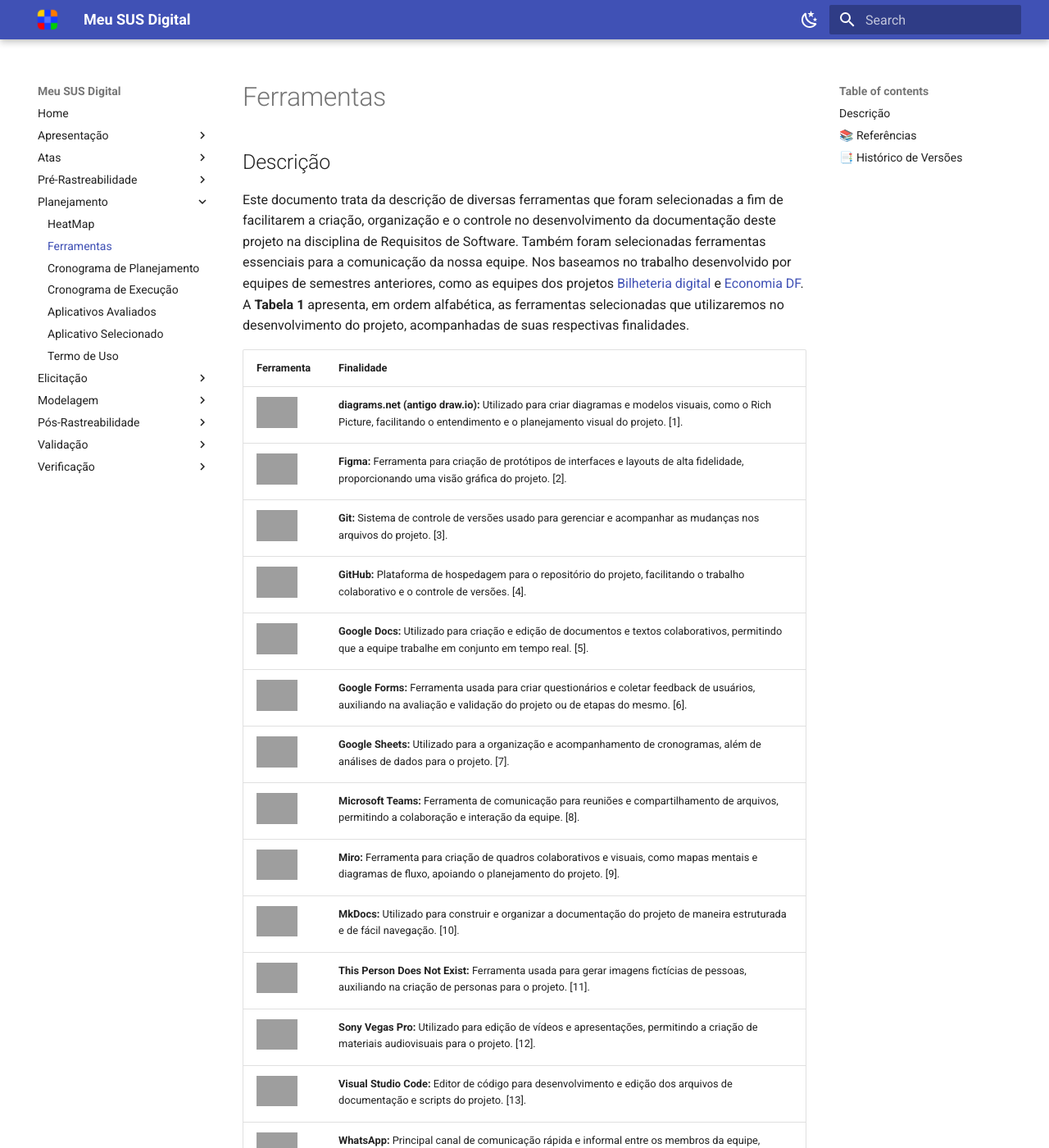
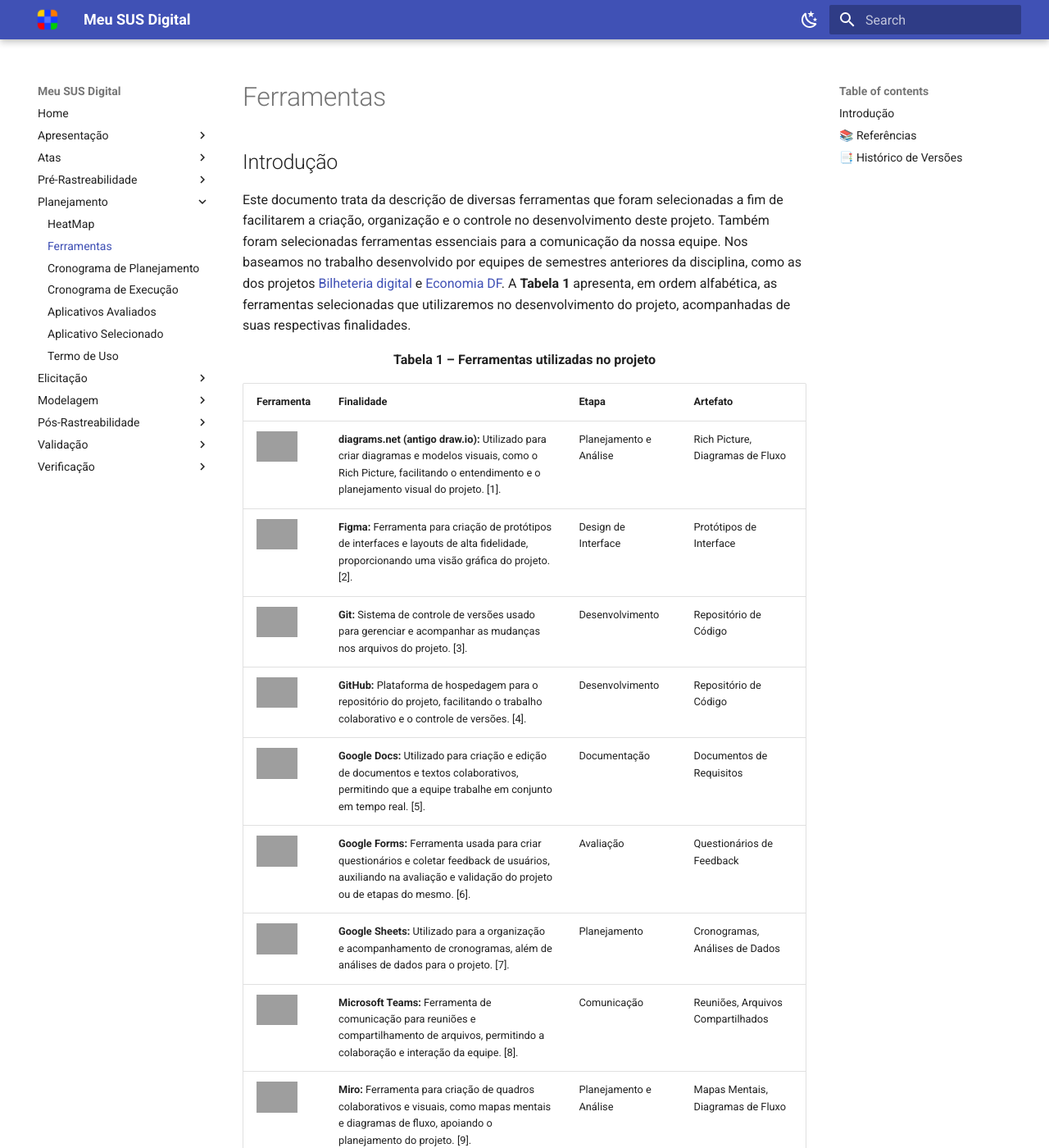
Before and after one commit to Requisitos-de-Software/2024.2-MeuSUSDigital, an MkDocs documentation site: the page built from docs/planejamento/ferramentas.md, in a window 1280 px wide and 1400 px high. Shown: the whole window at 82% size. Built offline with MkDocs 1.6.1 and Material for MkDocs 9.7.7, drawn with Linux system fonts in a browser that asks for light colours; some of the changed text lies outside the part shown; grey boxes are pictures that could not be loaded.

Commit message:
atualização do arquivo referente às Ferramentas utilizadas e adição de imagens

```diff
--- a/docs/planejamento/ferramentas.md
+++ b/docs/planejamento/ferramentas.md
@@ -1,88 +1,137 @@
 # Ferramentas
 
 
-## Descrição
+## Introdução
 
-Este documento trata da descrição de diversas ferramentas que foram selecionadas a fim de facilitarem a criação, organização e o controle no desenvolvimento da documentação deste projeto na disciplina de Requisitos de Software. Também foram selecionadas ferramentas essenciais para a comunicação da nossa equipe. Nos baseamos no trabalho desenvolvido por equipes de semestres anteriores, como as equipes dos projetos [Bilheteria digital](https://github.com/Requisitos-de-Software/2023.1-BilheteriaDigital) e [Economia DF](https://github.com/Requisitos-de-Software/2023.2-Economia-DF). A **Tabela 1** apresenta, em ordem alfabética, as ferramentas selecionadas que utilizaremos no desenvolvimento do projeto, acompanhadas de suas respectivas finalidades.
-
+Este documento trata da descrição de diversas ferramentas que foram selecionadas a fim de facilitarem a criação, organização e o controle no desenvolvimento deste projeto. Também foram selecionadas ferramentas essenciais para a comunicação da nossa equipe. Nos baseamos no trabalho desenvolvido por equipes de semestres anteriores da disciplina, como as dos projetos [Bilheteria digital](https://github.com/Requisitos-de-Software/2023.1-BilheteriaDigital) e [Economia DF](https://github.com/Requisitos-de-Software/2023.2-Economia-DF). A **Tabela 1** apresenta, em ordem alfabética, as ferramentas selecionadas que utilizaremos no desenvolvimento do projeto, acompanhadas de suas respectivas finalidades.
 
 
 <div align="center">
-  <table>
+    <p><strong>Tabela 1 – Ferramentas utilizadas no projeto</strong></p>
+</div>
+
+<center>
+
+<table>
     <thead>
       <tr>
         <th>Ferramenta</th>
         <th>Finalidade</th>
+        <th>Etapa</th>
+        <th>Artefato</th>
       </tr>
     </thead>
     <tbody>
       <tr>
         <td><img src="https://github.com/Requisitos-de-Software/2024.2-Grupo04/blob/main/docs/imagens/diagrams-net-logo.png?raw=true" width="50" height="50"></td>
         <td><b>diagrams.net (antigo draw.io):</b> Utilizado para criar diagramas e modelos visuais, como o Rich Picture, facilitando o entendimento e o planejamento visual do projeto. [1].</td>
+        <td>Planejamento e Análise</td>
+        <td>Rich Picture, Diagramas de Fluxo</td>
       </tr>
       <tr>
         <td><img src="https://github.com/Requisitos-de-Software/2024.2-Grupo04/blob/main/docs/imagens/figma-logo.png?raw=true" width="50" height="50"></td>
         <td><b>Figma:</b> Ferramenta para criação de protótipos de interfaces e layouts de alta fidelidade, proporcionando uma visão gráfica do projeto. [2].</td>
+        <td>Design de Interface</td>
+        <td>Protótipos de Interface</td>
       </tr>
       <tr>
         <td><img src="https://github.com/Requisitos-de-Software/2024.2-Grupo04/blob/main/docs/imagens/git-logo.png?raw=true" width="50" height="50"></td>
         <td><b>Git:</b> Sistema de controle de versões usado para gerenciar e acompanhar as mudanças nos arquivos do projeto. [3].</td>
+        <td>Desenvolvimento</td>
+        <td>Repositório de Código</td>
       </tr>
       <tr>
         <td><img src="https://github.com/Requisitos-de-Software/2024.2-Grupo04/blob/main/docs/imagens/github-logo.png?raw=true" width="50" height="50"></td>
         <td><b>GitHub:</b> Plataforma de hospedagem para o repositório do projeto, facilitando o trabalho colaborativo e o controle de versões. [4].</td>
+        <td>Desenvolvimento</td>
+        <td>Repositório de Código</td>
       </tr>
       <tr>
         <td><img src="https://github.com/Requisitos-de-Software/2024.2-Grupo04/blob/main/docs/imagens/google-docs-logo.png?raw=true" width="50" height="50"></td>
         <td><b>Google Docs:</b> Utilizado para criação e edição de documentos e textos colaborativos, permitindo que a equipe trabalhe em conjunto em tempo real. [5].</td>
+        <td>Documentação</td>
+        <td>Documentos de Requisitos</td>
       </tr>
       <tr>
         <td><img src="https://github.com/Requisitos-de-Software/2024.2-Grupo04/blob/main/docs/imagens/google-forms-logo.png?raw=true" width="50" height="50"></td>
         <td><b>Google Forms:</b> Ferramenta usada para criar questionários e coletar feedback de usuários, auxiliando na avaliação e validação do projeto ou de etapas do mesmo. [6].</td>
+        <td>Avaliação</td>
+        <td>Questionários de Feedback</td>
       </tr>
       <tr>
         <td><img src="https://github.com/Requisitos-de-Software/2024.2-Grupo04/blob/main/docs/imagens/google-sheets-logo.png?raw=true" width="50" height="50"></td>
         <td><b>Google Sheets:</b> Utilizado para a organização e acompanhamento de cronogramas, além de análises de dados para o projeto. [7].</td>
+        <td>Planejamento</td>
+        <td>Cronogramas, Análises de Dados</td>
       </tr>
       <tr>
         <td><img src="https://github.com/Requisitos-de-Software/2024.2-Grupo04/blob/main/docs/imagens/microsoft-teams-logo.png?raw=true" width="50" height="50"></td>
         <td><b>Microsoft Teams:</b> Ferramenta de comunicação para reuniões e compartilhamento de arquivos, permitindo a colaboração e interação da equipe. [8].</td>
+        <td>Comunicação</td>
+        <td>Reuniões, Arquivos Compartilhados</td>
       </tr>
       <tr>
         <td><img src="https://github.com/Requisitos-de-Software/2024.2-Grupo04/blob/main/docs/imagens/miro-logo.png?raw=true" width="50" height="50"></td>
         <td><b>Miro:</b> Ferramenta para criação de quadros colaborativos e visuais, como mapas mentais e diagramas de fluxo, apoiando o planejamento do projeto. [9].</td>
+        <td>Planejamento e Análise</td>
+        <td>Mapas Mentais, Diagramas de Fluxo</td>
       </tr>
       <tr>
         <td><img src="https://github.com/Requisitos-de-Software/2024.2-Grupo04/blob/main/docs/imagens/mkdocs-logo.jpg?raw=true" width="50" height="50"></td>
         <td><b>MkDocs:</b> Utilizado para construir e organizar a documentação do projeto de maneira estruturada e de fácil navegação. [10].</td>
+        <td>Documentação</td>
+        <td>Documentação do Projeto</td>
       </tr>
       <tr>
         <td><img src="https://github.com/Requisitos-de-Software/2024.2-Grupo04/blob/main/docs/imagens/thispersondoesnotexist-logo.jpeg?raw=true" width="50" height="50"></td>
         <td><b>This Person Does Not Exist:</b> Ferramenta usada para gerar imagens fictícias de pessoas, auxiliando na criação de personas para o projeto. [11].</td>
+        <td>Análise de Requisitos</td>
+        <td>Personas</td>
       </tr>
       <tr>
         <td><img src="https://github.com/Requisitos-de-Software/2024.2-Grupo04/blob/main/docs/imagens/vegas-pro-logo.svg.png?raw=true" width="50" height="50"></td>
         <td><b>Sony Vegas Pro:</b> Utilizado para edição de vídeos e apresentações, permitindo a criação de materiais audiovisuais para o projeto. [12].</td>
+        <td>Apresentação</td>
+        <td>Vídeos, Apresentações</td>
       </tr>
       <tr>
         <td><img src="https://github.com/Requisitos-de-Software/2024.2-Grupo04/blob/main/docs/imagens/visual-studio-code-logo.png?raw=true" width="50" height="50"></td>
         <td><b>Visual Studio Code:</b> Editor de código para desenvolvimento e edição dos arquivos de documentação e scripts do projeto. [13].</td>
+        <td>Desenvolvimento</td>
+        <td>Códigos, Scripts</td>
       </tr>
       <tr>
         <td><img src="https://github.com/Requisitos-de-Software/2024.2-Grupo04/blob/main/docs/imagens/whatsapp-logo.png?raw=true" width="50" height="50"></td>
         <td><b>WhatsApp:</b> Principal canal de comunicação rápida e informal entre os membros da equipe, facilitando o alinhamento de tarefas. [14].</td>
+        <td>Comunicação</td>
+        <td>Mensagens, Alinhamentos</td>
       </tr>
       <tr>
         <td><img src="https://github.com/Requisitos-de-Software/2024.2-Grupo04/blob/main/docs/imagens/youtube-logo.png?raw=true" width="50" height="50"></td>
         <td><b>YouTube:</b> Utilizado para compartilhar apresentações e disponibilizar gravações de reuniões para consulta da equipe e do professor. [15].</td>
+        <td>Apresentação</td>
+        <td>Vídeos, Gravações de Reuniões</td>
+      </tr>
+      <tr>
+        <td><img src="https://github.com/Requisitos-de-Software/2024.2-Grupo04/blob/main/docs/imagens/chatgpt-logo.svg.png" width="50" height="50"></td>
+        <td><b>ChatGPT:</b> Ferramenta de IA utilizada para auxiliar na geração de ideias, revisão de textos e sugestões de melhorias no projeto. [16].</td>
+        <td>Análise e Desenvolvimento</td>
+        <td>Ideias, Revisão de Textos</td>
+      </tr>
+      <tr>
+        <td><img src="https://github.com/Requisitos-de-Software/2024.2-Grupo04/blob/main/docs/imagens/deepseek-logo.svg" width="50" height="50"></td>
+        <td><b>DeepSeek:</b> Ferramenta de IA utilizada para análise de dados e sugestões de otimização no projeto. [17].</td>
+        <td>Análise e Desenvolvimento</td>
+        <td>Análise de Dados, Sugestões de Otimização</td>
       </tr>
     </tbody>
   </table>
 
-  <p><strong>Tabela 1 – Ferramentas utilizadas no projeto</strong></p>
-  <p>Autor: <a href="https://github.com/algorithmorphic">Artur Ricardo</a>.</p>
+</center>
+
+<div align="center">
+    <p>Autor: <a href="https://github.com/algorithmorphic">Artur Ricardo</a>.</p>
 </div>
-
 
 
 ## 📚 Referências
@@ -124,3 +176,4 @@
 | Versão | Descrição | Autor(es) | Data de Produção | Revisor(es) | Data de Revisão |
 | :----: | --------- | --------- | :--------------: | ----------- | :-------------: |
 | `1.0`  | Criação inicial do documento referente às ferramentas utilizadas no projeto. | [Artur Ricardo](https://github.com/algorithmorphic) | 03/11/2024 | [Pedro Lopes](https://github.com/pLopess) | 05/11/2024 |
+| `1.1`  | Adição de duas novas colunas à tabela, atualização da Introdução (anterirmente intitulada como "Descrição") e das Referências. | [Artur Ricardo](https://github.com/algorithmorphic) | 06/02/2025 |  |  |
```
Also changed, not shown: other parts of docs/planejamento/ferramentas.md (+4 -1 lines), docs/imagens/chatgpt-logo.svg.png (added), docs/imagens/deepseek-logo.svg (added).
